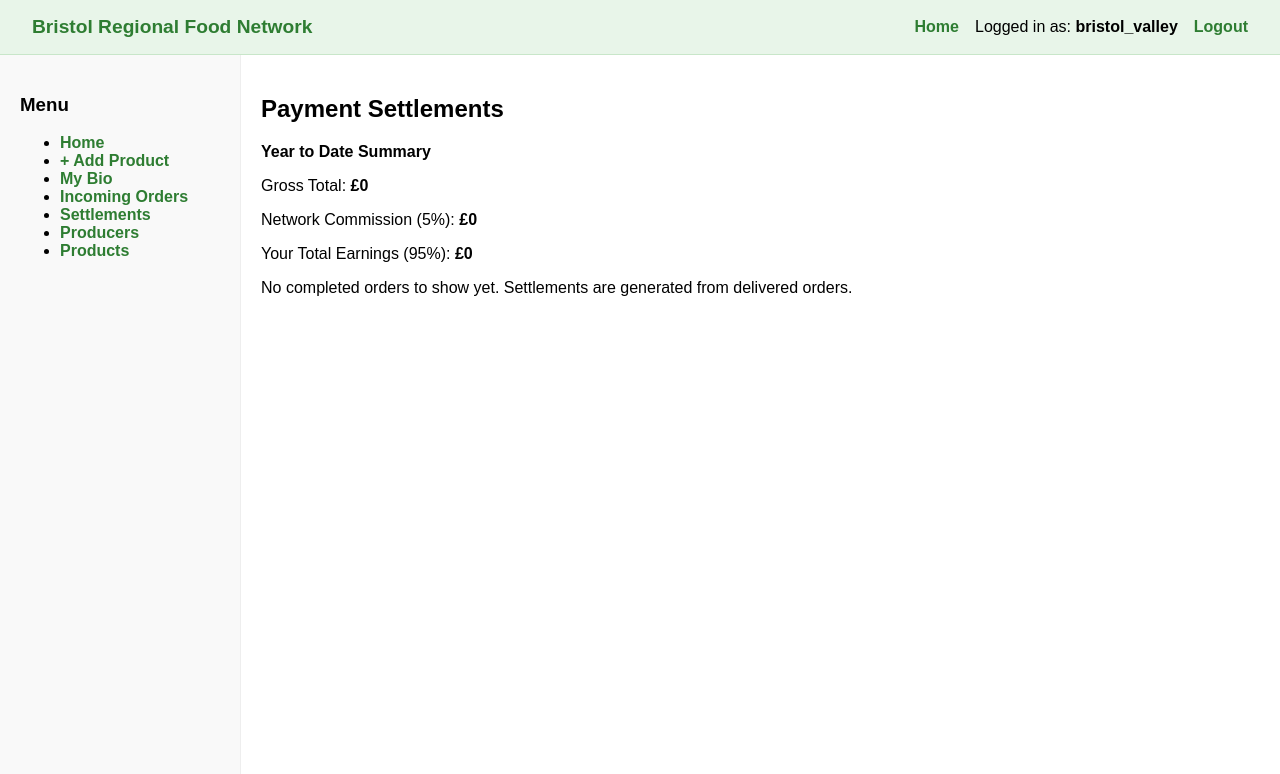
After one commit to Jon-Frost/DESD, a Django app: page /producer/settlements/ in a window 1280 px wide. The commit adds this page. Shown: the top 774 px of the page. Run offline with Django 5.2, Linux system fonts and the light colour scheme; a user stored in the database is signed in; data comes from the database, SQL or seed files in the repository; data that the repository does not hold is empty.

Commit message:
settlements page commisions 5%

```diff
--- a/src/marketplace/templates/marketplace/base.html
+++ b/src/marketplace/templates/marketplace/base.html
@@ -1,3 +1,4 @@
+
 {% load static %}
 
 <!DOCTYPE html>
@@ -56,6 +57,7 @@
                     <li><a href="{% url 'add_product' %}" class="nav-link">+ Add Product</a></li>
                     <li><a href="{% url 'producer_bio' %}" class="nav-link">My Bio</a></li>
                     <li><a href="{% url 'producer_orders' %}" class="nav-link">Incoming Orders</a></li>
+                    <li><a href="{% url 'payment_settlements' %}" class="nav-link">Settlements</a></li>
                 {% endif %}
                 {% if user.is_authenticated and is_customer %}
                     <li><a href="{% url 'customer_market' %}" class="nav-link">Market</a></li>
--- /dev/null
+++ b/src/marketplace/templates/marketplace/payment_settlements.html
@@ -0,0 +1,64 @@
+{% extends 'marketplace/base.html' %}
+{% block content %}
+<h2>Payment Settlements</h2>
+
+<!-- YEAR TO DATE SUMMARY -->
+<div class="order-card">
+    <div class="order-header">
+        <span><strong>Year to Date Summary</strong></span>
+    </div>
+    <div class="order-footer">
+        <p>Gross Total: <strong>£{{ ytd_gross }}</strong></p>
+        <p>Network Commission (5%): <strong>£{{ ytd_commission }}</strong></p>
+        <p>Your Total Earnings (95%): <strong>£{{ ytd_producer_payment }}</strong></p>
+    </div>
+</div>
+
+{% if weeks %}
+    {% for week in weeks %}
+    <div class="order-card">
+        <div class="order-header">
+            <span><strong>Week: {{ week.week_start|date:"d M Y" }} - {{ week.week_end|date:"d M Y" }}</strong></span>
+            <span>Gross: £{{ week.gross_total }}</span>
+            <span>Commission: £{{ week.commission }}</span>
+            <span>Your Payment: <strong>£{{ week.producer_payment }}</strong></span>
+        </div>
+
+        <table>
+            <thead>
+                <tr>
+                    <th>Order #</th>
+                    <th>Product</th>
+                    <th>Qty</th>
+                    <th>Subtotal</th>
+                    <th>Commission (5%)</th>
+                    <th>You Receive (95%)</th>
+                </tr>
+            </thead>
+            <tbody>
+                {% for entry in week.items %}
+                <tr>
+                    <td>#{{ entry.item.order.id }}</td>
+                    <td>{{ entry.item.product.name }}</td>
+                    <td>{{ entry.item.quantity }}</td>
+                    <td>£{{ entry.subtotal }}</td>
+                    <td>£{{ entry.commission }}</td>
+                    <td>£{{ entry.producer_payment }}</td>
+                </tr>
+                {% endfor %}
+            </tbody>
+        </table>
+
+        <div class="order-footer">
+            <a href="{% url 'download_settlement_pdf' week.week_start|date:'Y-m-d' %}" class="nav-link">
+                Download PDF Report
+            </a>
+        </div>
+    </div>
+    {% endfor %}
+
+{% else %}
+    <p>No completed orders to show yet. Settlements are generated from delivered orders.</p>
+{% endif %}
+
+{% endblock %}
--- a/src/marketplace/urls.py
+++ b/src/marketplace/urls.py
@@ -26,4 +26,6 @@ urlpatterns = [
     path('orders/<int:order_id>/receipt/', views.download_receipt, name='download_receipt'),
     path('producer/orders/', views.producer_orders, name='producer_orders'),
     path('producer/orders/<int:order_id>/update/', views.update_order_status, name='update_order_status'),
+    path('producer/settlements/', views.payment_settlements, name='payment_settlements'),
+    path('producer/settlements/<str:week_start_str>/pdf/', views.download_settlement_pdf, name='download_settlement_pdf'),
 ]
--- a/src/marketplace/views.py
+++ b/src/marketplace/views.py
@@ -8,6 +8,7 @@ from .forms import CustomerSignupForm, ProducerSignupForm, ProductForm, Producer
 from reportlab.lib.pagesizes import letter
 from reportlab.pdfgen import canvas
 from django.http import HttpResponse
+from datetime import date, timedelta
 
 def home(request):
     return render(request, 'marketplace/home.html')
@@ -615,3 +616,167 @@ def update_order_status(request, order_id):
             messages.success(request, f'Order #{order.id} status updated to {order.get_status_display()}.')
 
     return redirect('producer_orders')
+
+
+@login_required
+def payment_settlements(request):
+    producer_profile = _get_logged_in_producer(request.user)
+    if producer_profile is None:
+        return redirect('home')
+
+    # GET ALL DELIVERED ORDERS FOR THIS PRODUCER
+    order_items = OrderItem.objects.filter(
+        product__producer=producer_profile,
+        order__status='DELIVERED'
+    ).select_related('order', 'product').order_by('-order__created_at')
+
+    # GROUP BY WEEK
+    weeks = {}
+    for item in order_items:
+        # GET THE MONDAY OF THE WEEK THIS ORDER WAS PLACED
+        order_date = item.order.created_at.date()
+        week_start = order_date - timedelta(days=order_date.weekday())
+        week_end = week_start + timedelta(days=6)
+        week_key = week_start
+
+        if week_key not in weeks:
+            weeks[week_key] = {
+                'week_start': week_start,
+                'week_end': week_end,
+                'items': [],
+                'gross_total': 0,
+                'commission': 0,
+                'producer_payment': 0,
+            }
+
+        subtotal = item.get_subtotal()
+        commission = round(subtotal * Decimal('0.05'), 2)
+        producer_payment = round(subtotal * Decimal('0.95'), 2)
+
+        weeks[week_key]['items'].append({
+            'item': item,
+            'subtotal': subtotal,
+            'commission': commission,
+            'producer_payment': producer_payment,
+        })
+        weeks[week_key]['gross_total'] += subtotal
+        weeks[week_key]['commission'] += commission
+        weeks[week_key]['producer_payment'] += producer_payment
+
+    # SORT WEEKS MOST RECENT FIRST
+    sorted_weeks = sorted(weeks.values(), key=lambda w: w['week_start'], reverse=True)
+
+    # CALCULATE YEAR TO DATE TOTALS
+    ytd_gross = sum(w['gross_total'] for w in sorted_weeks)
+    ytd_commission = sum(w['commission'] for w in sorted_weeks)
+    ytd_producer_payment = sum(w['producer_payment'] for w in sorted_weeks)
+
+    return render(
+        request,
+        'marketplace/payment_settlements.html',
+        {
+            'weeks': sorted_weeks,
+            'ytd_gross': ytd_gross,
+            'ytd_commission': ytd_commission,
+            'ytd_producer_payment': ytd_producer_payment,
+        }
+    )
+
+
+@login_required
+def download_settlement_pdf(request, week_start_str):
+    producer_profile = _get_logged_in_producer(request.user)
+    if producer_profile is None:
+        return redirect('home')
+
+    # PARSE THE WEEK START DATE FROM THE URL
+    try:
+        week_start = date.fromisoformat(week_start_str)
+    except ValueError:
+        return redirect('payment_settlements')
+
+    week_end = week_start + timedelta(days=6)
+
+    # GET ALL DELIVERED ORDER ITEMS FOR THIS PRODUCER IN THIS WEEK
+    order_items = OrderItem.objects.filter(
+        product__producer=producer_profile,
+        order__status='DELIVERED',
+        order__created_at__date__gte=week_start,
+        order__created_at__date__lte=week_end,
+    ).select_related('order__customer', 'product')
+
+    # BUILD PDF RESPONSE
+    response = HttpResponse(content_type='application/pdf')
+    response['Content-Disposition'] = f'attachment; filename="settlement_{week_start_str}.pdf"'
+
+    p = canvas.Canvas(response, pagesize=letter)
+    width, height = letter
+    y = height - 50
+
+    # HEADER
+    p.setFont("Helvetica-Bold", 18)
+    p.drawString(50, y, "Bristol Regional Food Network")
+    y -= 25
+    p.setFont("Helvetica", 12)
+    p.drawString(50, y, "Weekly Payment Settlement Report")
+    y -= 18
+    p.drawString(50, y, f"Producer: {producer_profile.business_name}")
+    y -= 18
+    p.drawString(50, y, f"Week: {week_start.strftime('%d %b %Y')} - {week_end.strftime('%d %b %Y')}")
+    y -= 30
+
+    # TABLE HEADER
+    p.setFont("Helvetica-Bold", 10)
+    p.drawString(50, y, "Order #")
+    p.drawString(110, y, "Date")
+    p.drawString(190, y, "Product")
+    p.drawString(340, y, "Qty")
+    p.drawString(380, y, "Subtotal")
+    p.drawString(450, y, "Commission")
+    p.drawString(530, y, "You Receive")
+    y -= 5
+    p.line(50, y, 580, y)
+    y -= 18
+
+    # ROWS
+    gross_total = Decimal('0.00')
+    total_commission = Decimal('0.00')
+    total_producer = Decimal('0.00')
+
+    p.setFont("Helvetica", 9)
+    for item in order_items:
+        subtotal = item.get_subtotal()
+        commission = round(subtotal * Decimal('0.05'), 2)
+        producer_payment = round(subtotal * Decimal('0.95'), 2)
+
+        gross_total += subtotal
+        total_commission += commission
+        total_producer += producer_payment
+
+        p.drawString(50, y, f"#{item.order.id}")
+        p.drawString(110, y, item.order.created_at.strftime('%d %b'))
+        p.drawString(190, y, item.product.name[:20])
+        p.drawString(340, y, str(item.quantity))
+        p.drawString(380, y, f"£{subtotal}")
+        p.drawString(450, y, f"£{commission}")
+        p.drawString(530, y, f"£{producer_payment}")
+        y -= 16
+
+        if y < 80:
+            p.showPage()
+            y = height - 50
+
+    # TOTALS
+    y -= 10
+    p.line(50, y, 580, y)
+    y -= 20
+    p.setFont("Helvetica-Bold", 11)
+    p.drawString(50, y, f"Gross Total: £{gross_total}")
+    y -= 18
+    p.drawString(50, y, f"Network Commission (5%): £{total_commission}")
+    y -= 18
+    p.drawString(50, y, f"Your Payment (95%): £{total_producer}")
+
+    p.showPage()
+    p.save()
+    return response
```
Also changed, not shown: 3 other files.
